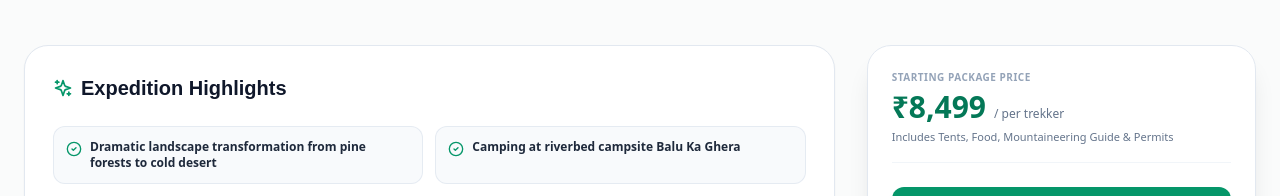
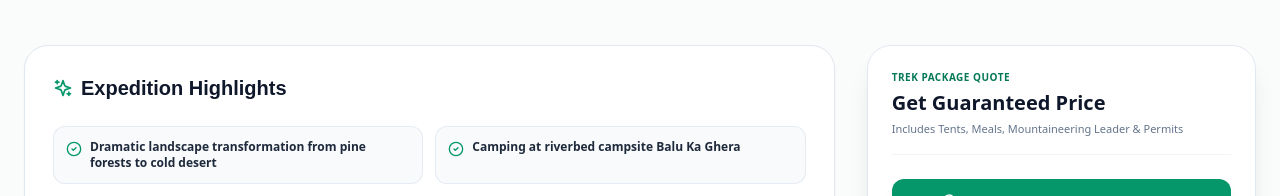
Before and after one commit to Harshsingh47/pahadi-bagpacker, a Next.js app: page /treks/hampta-pass in a window 1280 px wide. Shown: the part 533-729 px from the top of the page. Built offline with nearby package versions, Linux system fonts and the light colour scheme; grey boxes are pictures that could not be loaded.

Commit message:
Remove numeric pricing from Treks catalog and single trek pages, routing price quotes directly to admin WhatsApp

```diff
--- a/app/treks/[slug]/page.tsx
+++ b/app/treks/[slug]/page.tsx
@@ -22,12 +22,11 @@ export default function TrekDetailPage({ params }: { params: { slug: string } })
 
   const getWhatsAppUrl = () => {
     const text = encodeURIComponent(
-      `Hello Pahadi Bagpackers! 🏔️ I want to book the *${trek.name}* (${trek.state}):\n\n` +
+      `Hello Pahadi Bagpackers! 🏔️ I want to request the price & batch availability for *${trek.name}* (${trek.state}):\n\n` +
       `📍 *Starting Point:* ${trek.startingPoint}\n` +
       `⏱️ *Duration:* ${trek.duration}\n` +
-      `🏔️ *Max Altitude:* ${trek.altitude}\n` +
-      `💰 *Price:* ${trek.price} per trekker\n\n` +
-      `Please provide batch dates and booking process.`
+      `🏔️ *Max Altitude:* ${trek.altitude}\n\n` +
+      `Please provide the best package price and batch availability.`
     );
     return `https://wa.me/917018800958?text=${text}`;
   };
@@ -176,13 +175,10 @@ export default function TrekDetailPage({ params }: { params: { slug: string } })
             <div className="bg-white border border-slate-200 rounded-3xl p-6 shadow-xl space-y-6 sticky top-28 text-left">
 
               <div className="border-b border-slate-100 pb-4">
-                <span className="text-[10px] uppercase font-bold tracking-wider text-slate-400 block">Starting Package Price</span>
-                <div className="flex items-baseline gap-2 mt-1">
-                  <span className="text-3xl font-extrabold text-emerald-700">{trek.price}</span>
-                  <span className="text-xs text-slate-500 font-medium">/ per trekker</span>
-                </div>
+                <span className="text-[10px] uppercase font-bold tracking-wider text-emerald-700 block">Trek Package Quote</span>
+                <div className="text-xl font-extrabold text-slate-900 mt-1">Get Guaranteed Price</div>
                 <span className="text-[11px] text-slate-500 font-medium block mt-1">
-                  Includes Tents, Food, Mountaineering Guide & Permits
+                  Includes Tents, Meals, Mountaineering Leader & Permits
                 </span>
               </div>
 
--- a/app/treks/page.tsx
+++ b/app/treks/page.tsx
@@ -365,8 +365,8 @@ function TrekCard({ trek, getWhatsAppUrl }: { trek: Trek; getWhatsAppUrl: (name:
         {/* PRICE & BUTTON FOOTER */}
         <div className="pt-3 border-t border-slate-100 flex items-center justify-between gap-2">
           <div>
-            <span className="text-[9px] uppercase tracking-wider font-bold text-slate-400 block">Starting Price</span>
-            <span className="text-lg font-extrabold text-emerald-700">{trek.price}</span>
+            <span className="text-[9px] uppercase tracking-wider font-bold text-emerald-700 block">Price Quote</span>
+            <span className="text-xs font-extrabold text-slate-800">WhatsApp Direct</span>
           </div>
 
           <div className="flex items-center gap-2">
```
